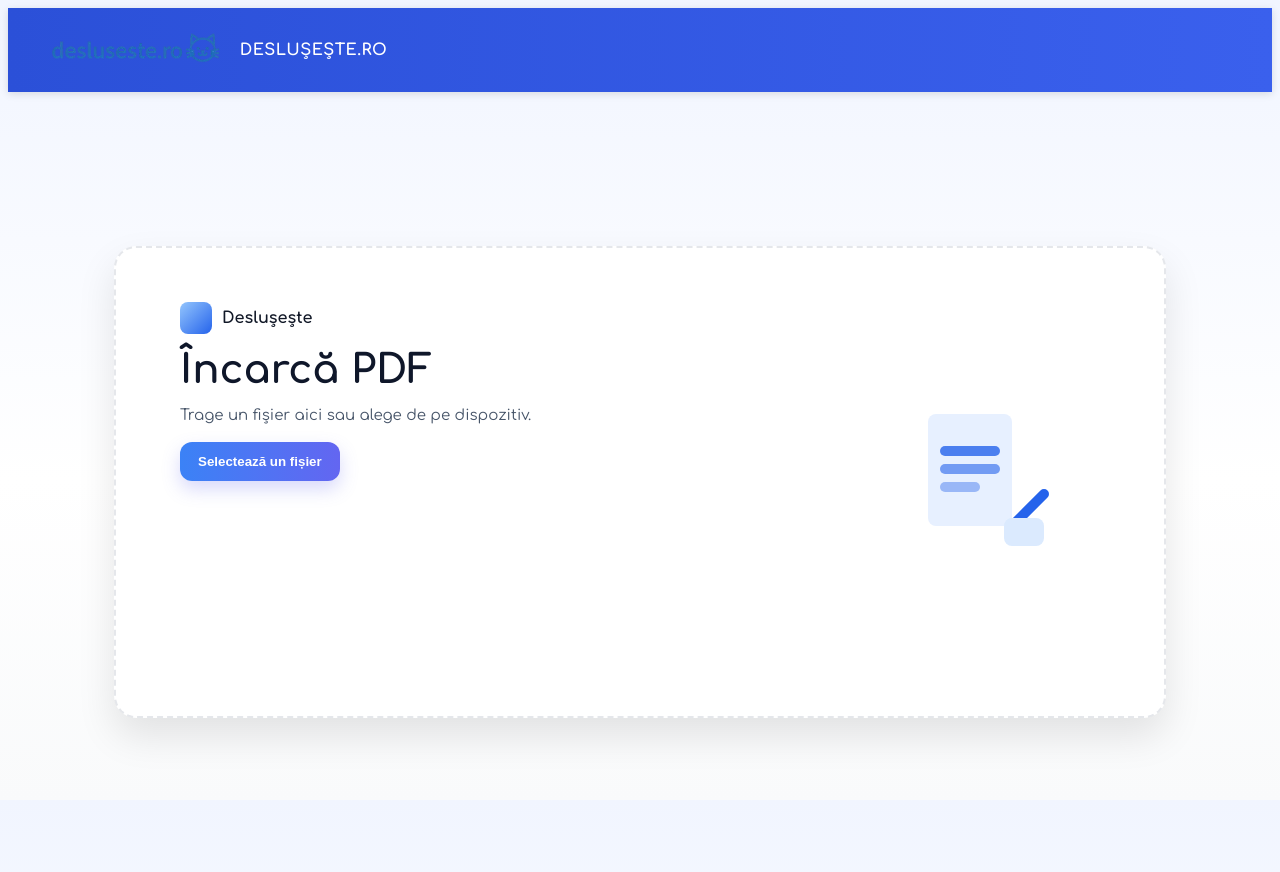
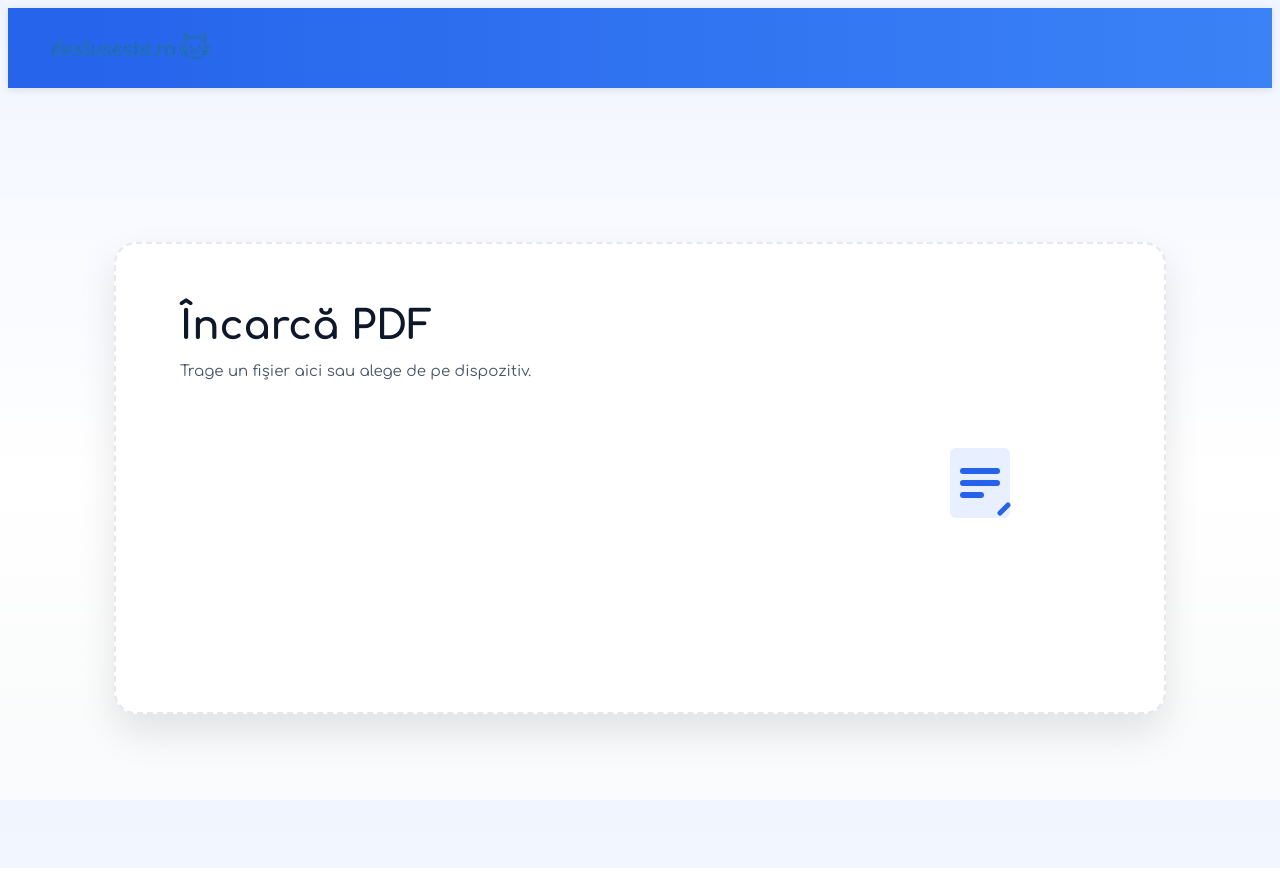
Before and after one commit to aylime31/desluseste.ro, a Next.js app in the folder desluseste-frontend/: page / in a window 1280 px wide. Built offline with nearby package versions, Linux system fonts and the light colour scheme; no server answers.

Commit message:
ajustari aspect

```diff
--- a/desluseste-frontend/app/globals.css
+++ b/desluseste-frontend/app/globals.css
@@ -170,3 +170,75 @@ body{
   .dz2-card{grid-template-columns:1fr;padding:36px 24px;text-align:center}
   .dz2-right{display:none}
 }
+
+/* ========= HEADER SIMPLU ========= */
+.hero-blue {
+  background: linear-gradient(90deg, #2563eb 0%, #3b82f6 100%);
+  color: #fff;
+  height: 80px;
+  display: flex;
+  align-items: center;
+  justify-content: center;
+  box-shadow: 0 2px 8px rgba(0, 0, 0, 0.1);
+}
+
+.header-container {
+  width: 100%;
+  max-width: 1280px;
+  padding: 0 2rem;
+  display: flex;
+  align-items: center;
+  justify-content: flex-start;
+}
+
+.site-logo {
+  height: 42px;
+  width: auto;
+  object-fit: contain;
+}
+
+/* ========= FILE SECTION (sub card) ========= */
+.file-bar-container {
+  margin-top: 24px;
+  width: 100%;
+  max-width: 860px;
+}
+
+.file-bar {
+  background: #fff;
+  border: 1px solid #e5e7eb;
+  border-radius: 14px;
+  padding: 14px 18px;
+  display: flex;
+  align-items: center;
+  justify-content: space-between;
+  box-shadow: 0 8px 16px rgba(0, 0, 0, 0.05);
+  flex-wrap: wrap; /* important pentru a nu suprapune butoanele */
+  gap: 10px;
+}
+
+.file-info {
+  display: flex;
+  align-items: center;
+  gap: 10px;
+  flex: 1 1 auto;
+  min-width: 200px;
+}
+
+.file-actions {
+  display: flex;
+  gap: 10px;
+  flex-shrink: 0;
+}
+
+/* responsive: sub 600px butoanele trec sub text */
+@media (max-width: 600px) {
+  .file-bar {
+    flex-direction: column;
+    align-items: flex-start;
+  }
+  .file-actions {
+    width: 100%;
+    justify-content: flex-end;
+  }
+}
--- a/desluseste-frontend/app/page.tsx
+++ b/desluseste-frontend/app/page.tsx
@@ -1,142 +1,76 @@
 "use client";
 
-import { useCallback, useState } from "react";
-import dynamic from "next/dynamic";
-import { analizeazaPdf } from "@/lib/api";
-import { normalizeAnalysis, type NormalizedAnalysisResponse } from "@/lib/schemas";
+import Image from "next/image";
+import { useState } from "react";
 import FileUpload from "@/components/ui/FileUpload";
-
-const AnalysisDashboard = dynamic(
-  () => import("@/components/analysis/AnalysisDashboard").then((m) => m.AnalysisDashboard),
-  { ssr: false }
-);
 
 export default function HomePage() {
   const [selectedFile, setSelectedFile] = useState<File | null>(null);
-  const [dragging, setDragging] = useState(false);
   const [isLoading, setIsLoading] = useState(false);
-  const [result, setResult] = useState<NormalizedAnalysisResponse | null>(null);
 
-  const handleAnalyze = useCallback(async () => {
-    if (!selectedFile) return;
-    setIsLoading(true);
-    try {
-      const raw = await analizeazaPdf(selectedFile);
-      setResult(normalizeAnalysis(raw));
-    } catch (e: unknown) {
-      alert(e instanceof Error ? e.message : "A apărut o eroare la analiză.");
-    } finally {
-      setIsLoading(false);
-    }
-  }, [selectedFile]);
-
-  const handleReset = useCallback(() => {
-    setSelectedFile(null);
-    setResult(null);
-    try {
-      if (window.location.hash) history.replaceState(null, "", window.location.pathname);
-    } catch {}
-  }, []);
-
-  // După analiză -> dashboard
-  if (result) {
-    return <AnalysisDashboard result={result} onReset={handleReset} />;
-  }
-
-  // Landing minimal: header + card alb (clic & drag/drop)
   return (
-    <div className="min-h-screen bg-white text-slate-900">
-      {/* header simplu, doar logo */}
+    <>
+      {/* HEADER cu doar logo */}
       <header className="hero-blue">
         <div className="header-container">
-    <div className="logo-wrapper">
-      <img
+          <Image
             src="/logo.png"
-        alt="Deslușește logo"
+            alt="Deslușește.ro"
+            width={160}
+            height={40}
             className="site-logo"
+            priority
           />
-      <span className="site-title">DESLUȘEȘTE.RO</span>
-    </div>
         </div>
       </header>
 
-
-
-
-      <main className="max-w-6xl mx-auto px-4 sm:px-6 lg:px-8">
-        <section className="upload-wrap">
-          {/* CARD alb: clic oriunde => alege fișier; suport drag&drop direct pe card */}
-          <div
-            className={`dz2-card ${dragging ? "is-hover" : ""}`}
-            role="button"
-            aria-label="Încarcă PDF"
-            onClick={(e) => {
-              // nu declanșa click dublu când lovești butonul
-              const t = e.target as HTMLElement;
-              if (t.closest(".btn-primary")) return;
-              document.getElementById("file-input-hidden")?.click();
-            }}
-            onDragOver={(e) => {
-              e.preventDefault();
-              setDragging(true);
-            }}
-            onDragLeave={() => setDragging(false)}
-            onDrop={(e) => {
-              e.preventDefault();
-              setDragging(false);
-              const f = e.dataTransfer.files?.[0];
-              if (f) setSelectedFile(f);
-            }}
-          >
-            {/* Stânga: text + buton */}
+      {/* CONȚINUT PRINCIPAL */}
+      <main className="upload-wrap">
+        <div className="dz2-card">
           <div className="dz2-left">
-              <div className="brand-title">
-                <span className="brand-badge" aria-hidden />
-                <span>Deslușește</span>
-              </div>
             <h1 className="dz2-h1">Încarcă PDF</h1>
-              <p className="dz2-sub">Trage un fișier aici sau alege de pe dispozitiv.</p>
+            <p className="dz2-sub">
+              Trage un fișier aici sau alege de pe dispozitiv.
+            </p>
 
             <div className="dz2-actions">
-                <button
-                  type="button"
-                  className="btn-primary"
-                  onClick={() => document.getElementById("file-input-hidden")?.click()}
-                  disabled={isLoading}
-                >
-                  Selectează un fișier
-                </button>
-              </div>
-            </div>
-
-            {/* Dreapta: pictogramă */}
-            <div className="dz2-right" aria-hidden>
-              <svg viewBox="0 0 160 160" width="160" height="160" fill="none">
-                <rect x="28" y="12" width="84" height="112" rx="8" fill="#E7F0FF" />
-                <rect x="40" y="44" width="60" height="10" rx="5" fill="#2563EB" opacity=".8" />
-                <rect x="40" y="62" width="60" height="10" rx="5" fill="#2563EB" opacity=".6" />
-                <rect x="40" y="80" width="40" height="10" rx="5" fill="#2563EB" opacity=".4" />
-                <path d="M112 124L144 92" stroke="#2563EB" strokeWidth="10" strokeLinecap="round" />
-                <rect x="104" y="116" width="40" height="28" rx="8" fill="#DBEAFE" />
-              </svg>
-            </div>
-          </div>
-
-          {/* input-ul ascuns controlat de buton/card */}
               <FileUpload
                 onFileAccepted={setSelectedFile}
                 accept="application/pdf"
                 disabled={isLoading}
                 inputId="file-input-hidden"
               />
+            </div>
+          </div>
 
-          {/* După selectare fișier: bară acțiuni */}
+          <div className="dz2-right">
+            <svg
+              xmlns="http://www.w3.org/2000/svg"
+              width="120"
+              height="120"
+              fill="none"
+              viewBox="0 0 120 120"
+            >
+              <rect x="30" y="30" width="60" height="70" rx="6" fill="#e8efff" />
+              <rect x="40" y="50" width="40" height="6" rx="3" fill="#2563eb" />
+              <rect x="40" y="62" width="40" height="6" rx="3" fill="#2563eb" />
+              <rect x="40" y="74" width="24" height="6" rx="3" fill="#2563eb" />
+              <path
+                d="M80 95l8-8"
+                stroke="#2563eb"
+                strokeWidth="5"
+                strokeLinecap="round"
+              />
+            </svg>
+          </div>
+        </div>
+
+        {/* Afișează fișierul sub card, nu în dreapta */}
         {selectedFile && (
+          <div className="file-bar-container">
             <div className="file-bar">
               <div className="file-info">
-                <span className="file-icon" aria-hidden>
-                  📄
-                </span>
+                <span className="file-icon">📄</span>
                 <div>
                   <div className="file-name">{selectedFile.name}</div>
                   <div className="file-size">
@@ -144,18 +78,20 @@ export default function HomePage() {
                   </div>
                 </div>
               </div>
+
               <div className="file-actions">
-                <button className="btn-primary" onClick={handleAnalyze} disabled={isLoading}>
-                  {isLoading ? "Se procesează…" : "Analizează"}
-                </button>
-                <button className="btn-ghost" onClick={handleReset} disabled={isLoading}>
+                <button className="btn-primary">Analizează</button>
+                <button
+                  className="btn-ghost"
+                  onClick={() => setSelectedFile(null)}
+                >
                   Anulează
                 </button>
               </div>
             </div>
+          </div>
         )}
-        </section>
       </main>
-    </div>
+    </>
   );
 }
```
Lines whose indentation alone changed are shown as unchanged.
